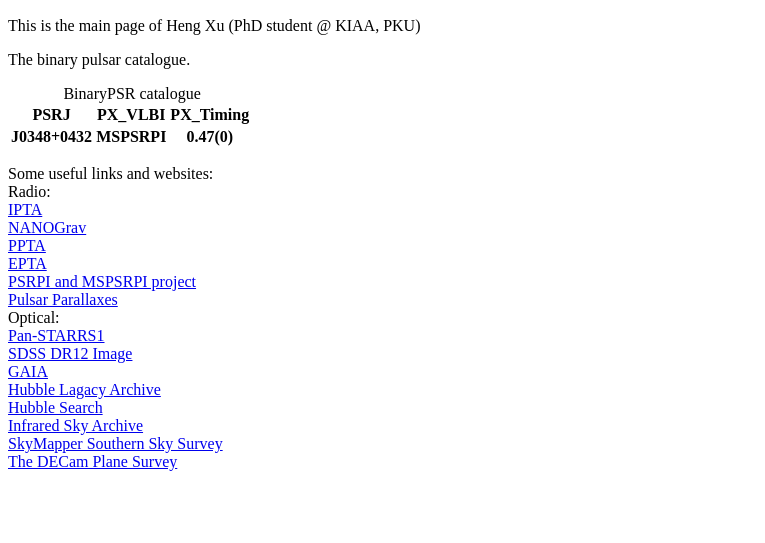
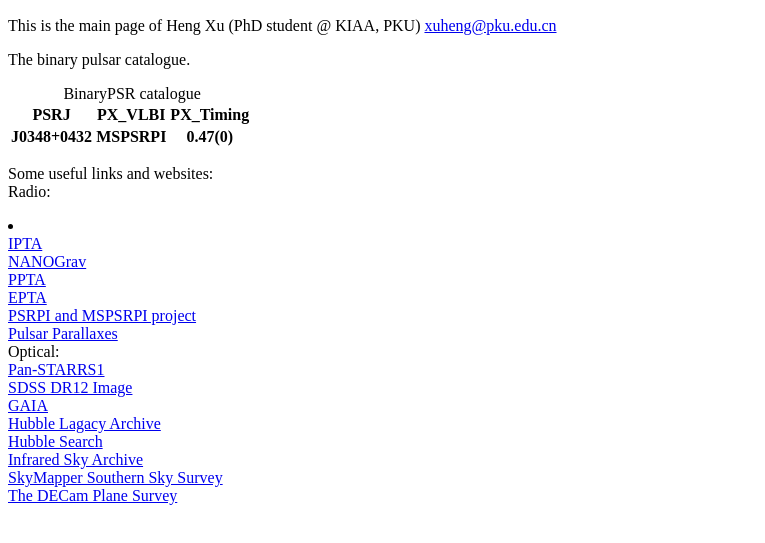
Before and after one commit to xuhengdada/xuhengdada.github.io, a plain HTML site: page index.html in a window 1280 px wide. Shown: the part 57-600 px from the top of the page, without its empty margins (0-765 px from the left). Drawn offline with Linux system fonts and the light colour scheme.

Commit message:
add new files

```diff
--- a/index.html
+++ b/index.html
@@ -18,7 +18,7 @@
 
 
 <body>
-	<p>This is the main page of Heng Xu (PhD student @ KIAA, PKU)</p>
+	<p>This is the main page of Heng Xu (PhD student @ KIAA, PKU) <a href="mailto:xuheng@pku.eud.cn">xuheng@pku.edu.cn</a></p>
 </body>
 
 <body>
@@ -46,7 +46,7 @@
 
 	<p> Some useful links and websites: <br>
 		Radio: <br>
-		<a href="http://www.ipta4gw.org/">IPTA</a> <br>
+		<li> </li><a href="http://www.ipta4gw.org/">IPTA</a> <br>
 		<a href="http://nanograv.org">NANOGrav</a> <br>
 		<a href="http://www.atnf.csiro.au/research/pulsar/ppta/">PPTA</a> <br>
 		<a href="http://www.epta.eu.org">EPTA</a> <br>
```
